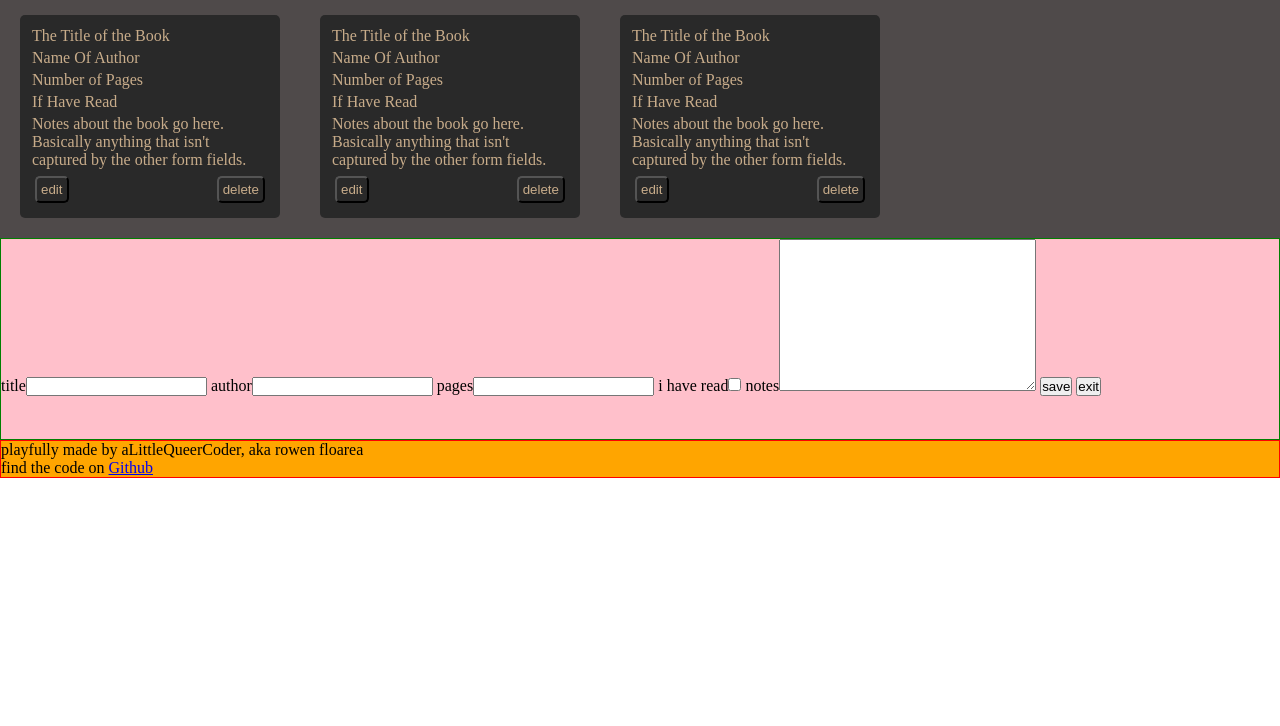
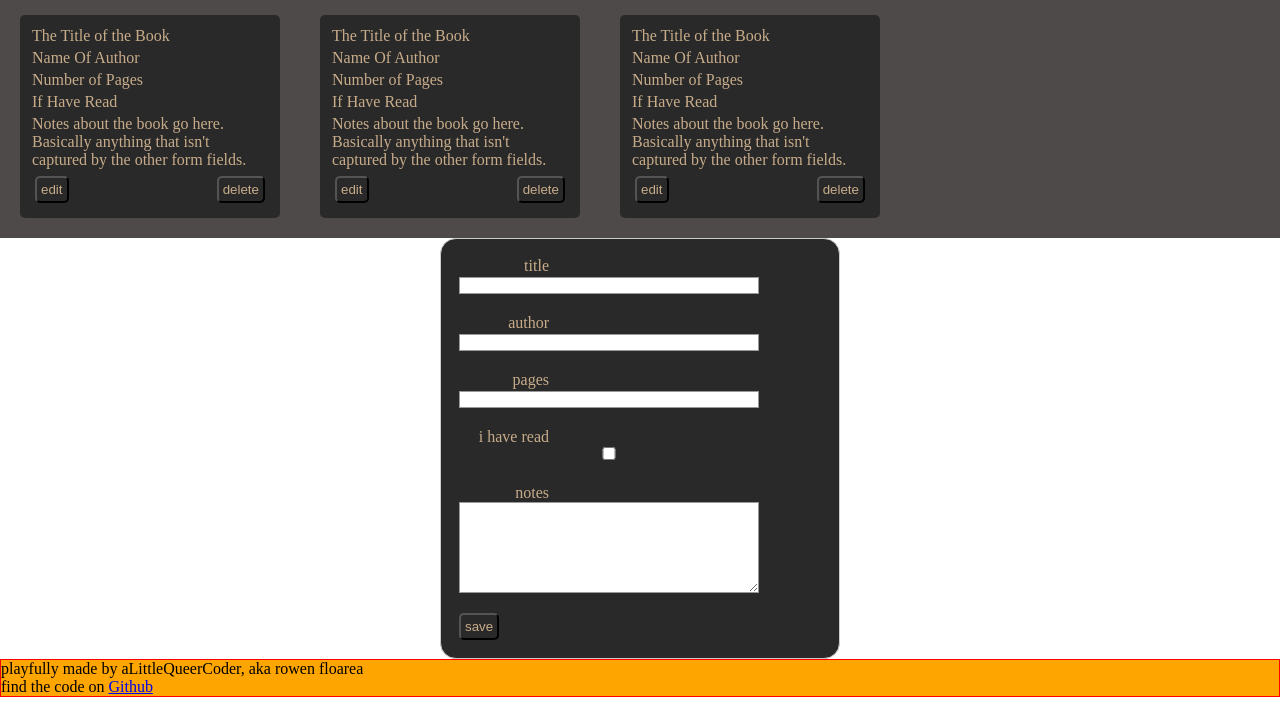
Before and after one commit to rfloarea/library-app, a plain HTML site: page index.html in a window 1280 px wide. Shown: the part 74-800 px from the top of the page. Drawn offline with Linux system fonts and the light colour scheme.

Commit message:
style: basic modal form layout

```diff
--- a/index.html
+++ b/index.html
@@ -65,14 +65,32 @@
         <!--input fields are: title, author, pages, if read, comments/notes/description-->
         <!--includes a "save" button (actual storage will be implemented later)-->
         <!--includes an exit button which cancels any changes to data-->
-        <form action="">
-            <label for="title">title</label><input type="text" id="title">
-            <label for="author">author</label><input type="text" id="author">
-            <label for="pages">pages</label><input type="text" id="pages">
-            <label for="read">i have read</label><input type="checkbox" id="read">
-            <label for="notes">notes</label><textarea name="notes" id="notes" cols="30" rows="10"></textarea>
-            <button>save</button>
-            <button>exit</button>
+        <form action="" method="">
+            <ul>
+                <li>
+                    <label for="title">title</label>
+                    <input type="text" id="title">
+                </li>
+                <li>
+                    <label for="author">author</label>
+                    <input type="text" id="author">
+                </li>
+                <li>
+                    <label for="pages">pages</label>
+                    <input type="text" id="pages">
+                </li>
+                <li>
+                    <label for="read">i have read</label>
+                    <input type="checkbox" id="read">
+                </li>
+                <li>
+                    <label for="notes">notes</label>
+                    <textarea name="notes" id="notes" cols="30" rows="10"></textarea>
+                </li>
+                <li>
+                    <button class="saveBtn" type="submit">save</button>
+                </li>
+            </ul>
         </form>
     </div>
 
--- a/style.css
+++ b/style.css
@@ -1,6 +1,7 @@
 * {
     padding: 0;
     margin: 0;
+    box-sizing: border-box;
 }
 
 :root {
@@ -86,10 +87,70 @@ li {
 }
 
 
-.modal {
+/* .modal {
     border: 1px solid green;
     background-color: pink;
     height: 200px;
+} */
+
+form {
+    margin: 0 auto;
+    width: 400px;
+    padding: 1em;
+    border: 1px solid #ccc;
+    border-radius: 1em;
+    background-color: var(--dark-background-color);
+}
+
+ul {
+    list-style: none;
+    padding: 0;
+    margin: 0;
+}
+
+form li + li {
+    margin-top: 1em;
+}
+
+label {
+    display: inline-block;
+    width: 90px;
+    text-align: right;
+}
+
+input,
+textarea {
+    font: 1em monospace;
+    box-sizing: border-box;
+    width: 300px;
+    border: 1px solid #999;
+}
+
+input:focus,
+textarea:focus {
+    border-color: #000;
+}
+
+textarea {
+    vertical-align: top;
+    height: 7em;
+}
+
+.saveBtn {
+    padding: 4px;
+    color: var(--light-text-color);
+    background-color: var(--dark-background-color);
+    border-radius: 5px;
+}
+
+.saveBtn:hover {
+    color: var(--dark-background-color);
+    background-color: var(--light-text-color);
+}
+
+.saveBtn:active {
+    color: var(--light-text-color);
+    background-color: var(--dark-background-color);
 }
 
 .footer {
```
